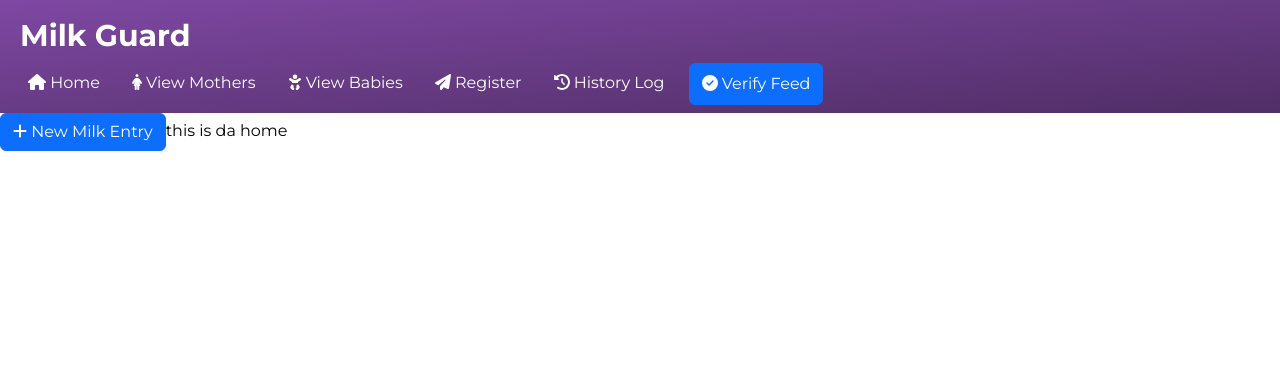
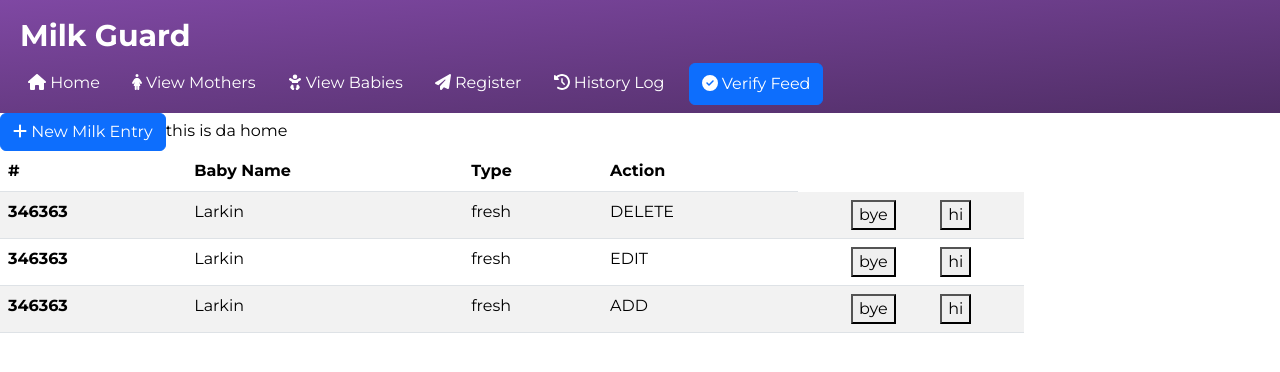
Before and after one commit to meeistom/capstone-project-2024-t3-3900h15bcatdevs, a React (Create React App) app in the folder frontend/: page / in a window 1280 px wide. Shown: the top 372 px of the page. Built offline with nearby package versions, Linux system fonts and the light colour scheme.

Commit message:
Added really skinny skeleton for table

```diff
--- /dev/null
+++ b/frontend/src/Components/Table.jsx
@@ -0,0 +1,57 @@
+import React from 'react'
+
+export {Table};
+
+function Table() {
+  let fake_data = [
+    {
+      mrn: 346363,
+      name: "Larkin",
+      type: "fresh",
+      action: "DELETE"
+    },
+    {
+      mrn: 346363,
+      name: "Larkin",
+      type: "fresh",
+      action: "EDIT"
+    },
+    {
+      mrn: 346363,
+      name: "Larkin",
+      type: "fresh",
+      action: "ADD"
+    }
+  ]
+  return (
+    <div className="table-container">
+      <table className="table table-striped">
+      <thead>
+        <tr>
+        <th scope="col">#</th>
+        <th scope="col">Baby Name</th>
+        <th scope="col">Type</th>
+        <th scope="col">Action</th>
+        </tr>
+      </thead>
+      <tbody>
+        {fake_data.length > 0 ? (
+          fake_data.map((item) => (
+            <tr>
+              <th scope="row">{item.mrn}</th>
+              <td>{item.name}</td>
+              <td>{item.type}</td>
+              <td>{item.action}</td>
+              <td className="table-btn"><button>bye</button><button>hi</button></td>
+            </tr>
+          ))
+        ) : (
+          <tr>
+            <td colSpan="4">Loading...</td>
+          </tr>
+        )}
+      </tbody>
+      </table>
+    </div>
+  )
+}
--- a/frontend/src/Pages/Home.jsx
+++ b/frontend/src/Pages/Home.jsx
@@ -6,6 +6,7 @@ import { Navibar } from "../Components/Navibar";
 import { faPlus } from "@fortawesome/free-solid-svg-icons";
 import "../index.css";
 import { AddMilkModal } from "../Components/AddMilkModal";
+import { Table } from "../Components/Table";
 
 export { Home };
 
@@ -28,6 +29,7 @@ function Home() {
           <AddMilkModal closeModal={setOpenModal} version="addMilk1" />
         )}
         this is da home
+        <Table></Table>
       </section>
     </>
   );
--- a/frontend/src/index.css
+++ b/frontend/src/index.css
@@ -311,3 +311,19 @@ input::-webkit-inner-spin-button {
 .alert-container .alert-close {
   margin-left: 65%;
 }
+
+
+/* table style */
+
+.table-container {
+  display: flex;
+  align-items: flex-start;
+  height: 75vh;
+  width: 80vw;
+  justify-content: center;
+}
+
+.table-btn {
+  display: flex;
+  justify-content: space-evenly;
+}
```
